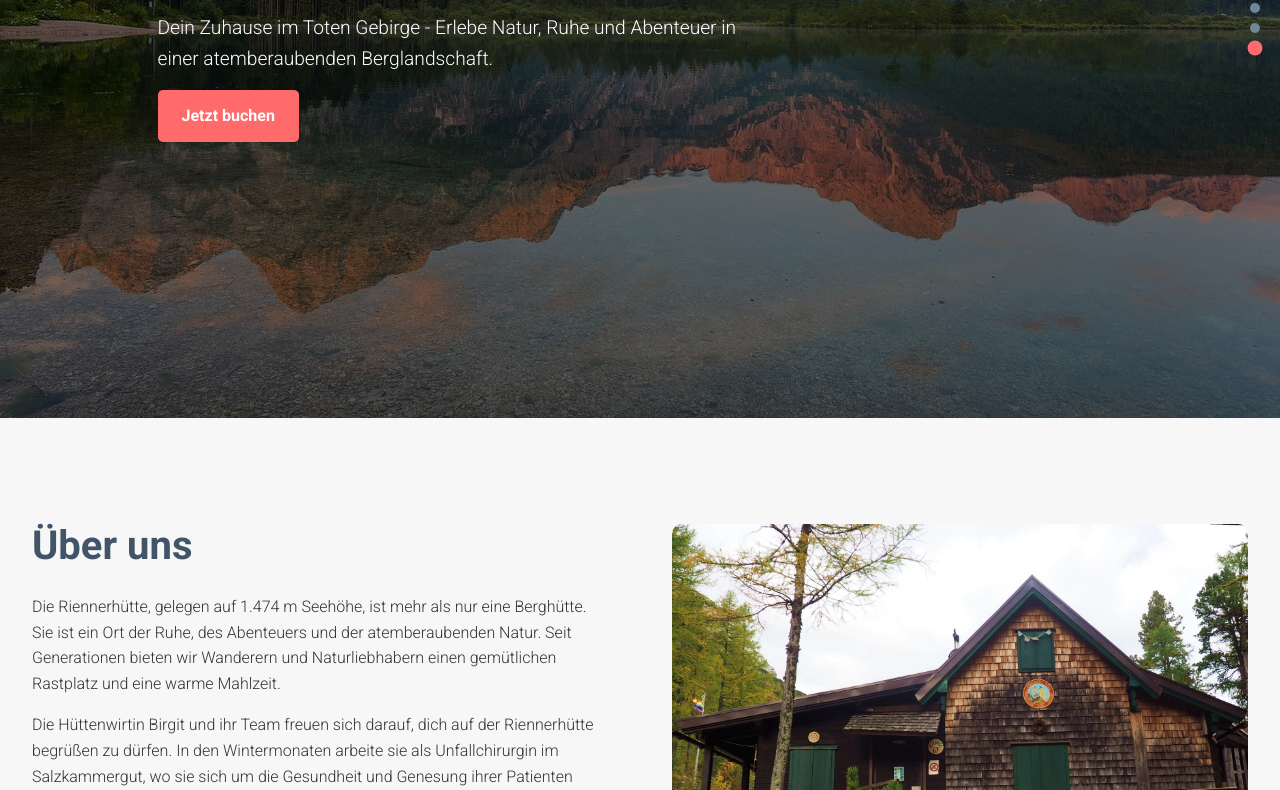
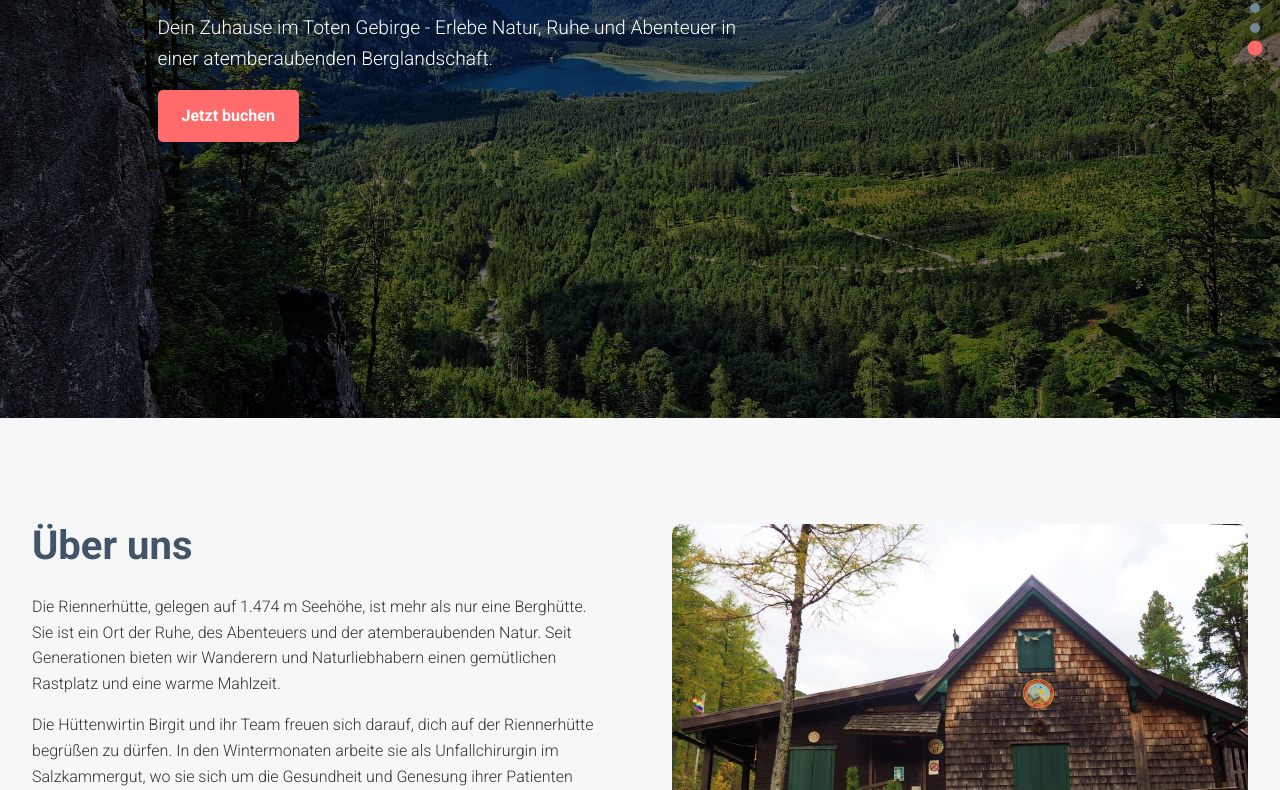
Before and after one commit to dkoenig98/rienner, a plain HTML site: page index.html in a window 1280 px wide. Shown: the part 382-1172 px from the top of the page. Drawn offline with nearby package versions, Linux system fonts and the light colour scheme.

Commit message:
Update styles.css

```diff
--- a/styles.css
+++ b/styles.css
@@ -36,7 +36,7 @@ header {
     height: 100vh;
     display: flex;
     align-items: center;
-    background: linear-gradient(rgba(0, 0, 0, 0.5), rgba(0, 0, 0, 0.5)), url('/images/home.jpg') no-repeat center center;
+    background: linear-gradient(rgba(0, 0, 0, 0.5), rgba(0, 0, 0, 0.5)), url('/images/booking.jpg') no-repeat center center;
     background-size: cover;
 }
 
```
